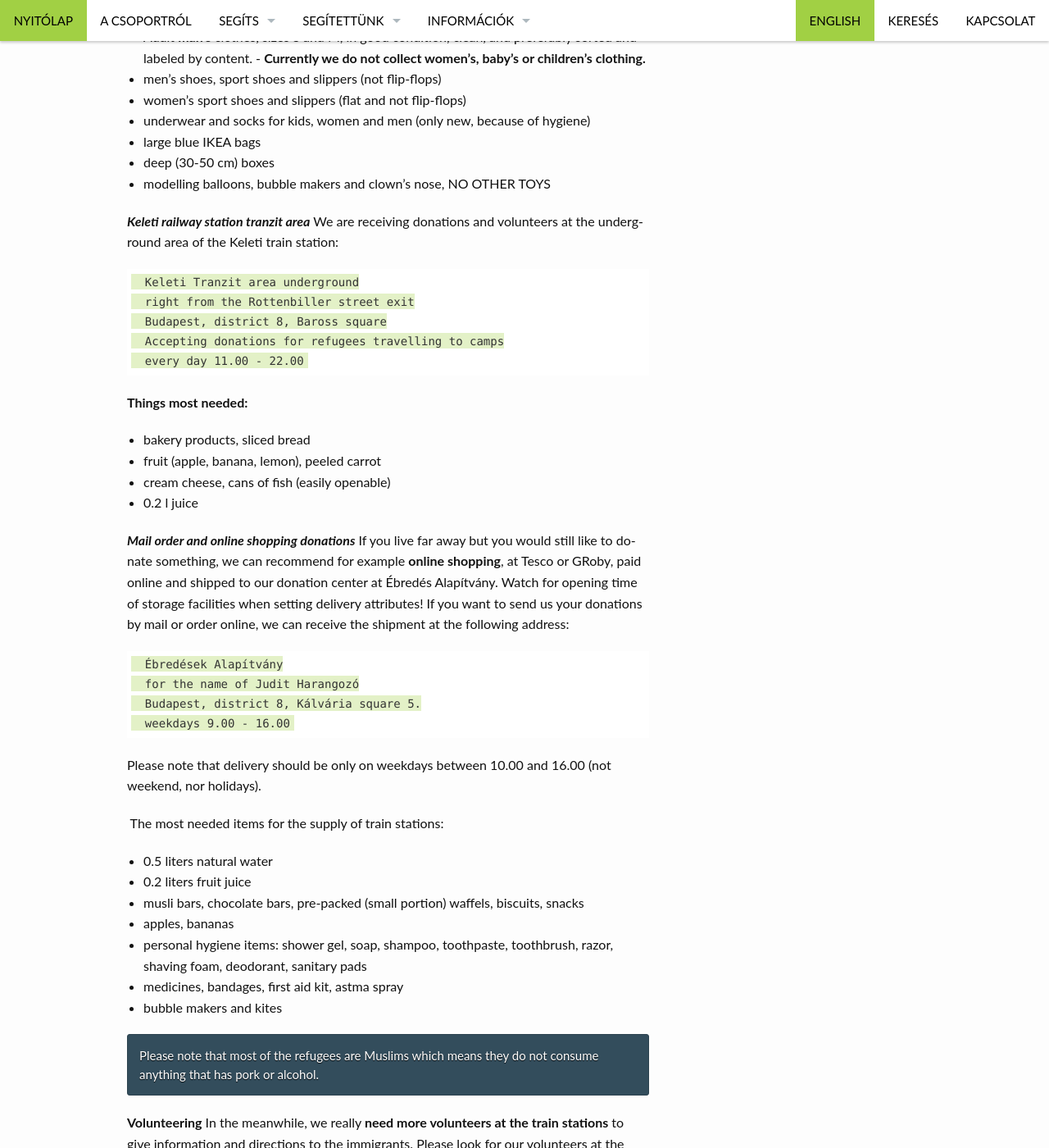
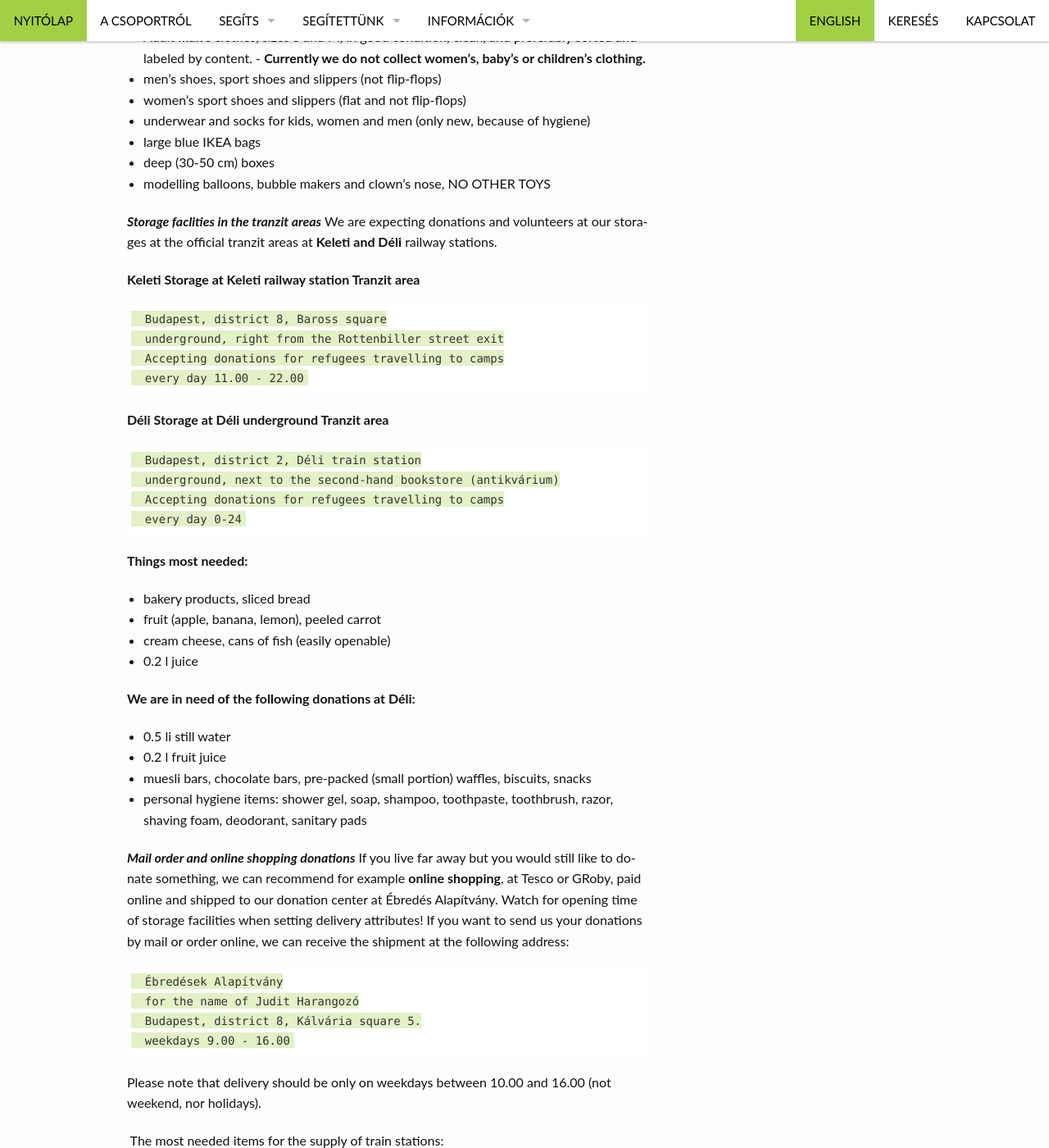
Before and after one commit to migaid/migaid.github.io, a Jekyll site: the page built from menu/english.md, in a window 1280 px wide and 1400 px high, scrolled down 1538 px. Shown: the whole window at 82% size. Built offline with Jekyll 4.4.1, drawn with Linux system fonts in a browser that asks for light colours.

Commit message:
aug 13 update

```diff
--- a/menu/english.md
+++ b/menu/english.md
@@ -49,14 +49,22 @@ Here we accept the following (please note that we cannot accept food or drinks h
 - deep (30-50 cm) boxes
 - modelling balloons, bubble makers and clown's nose, NO OTHER TOYS
 
-***Keleti railway station tranzit area***
-We are receiving donations and volunteers at the underground area of the Keleti train station:
+***Storage faclities in the tranzit areas***
+We are expecting donations and volunteers at our storages at the official tranzit areas at **Keleti and Déli** railway stations.
 
-      Keleti Tranzit area underground
-      right from the Rottenbiller street exit
+ **Keleti Storage at Keleti railway station Tranzit area**
+
       Budapest, district 8, Baross square
+      underground, right from the Rottenbiller street exit
       Accepting donations for refugees travelling to camps
       every day 11.00 - 22.00
+
+**Déli Storage at Déli underground Tranzit area**
+
+      Budapest, district 2, Déli train station
+      underground, next to the second-hand bookstore (antikvárium)
+      Accepting donations for refugees travelling to camps
+      every day 0-24
 
 <!--<iframe src="https://www.google.com/maps/embed?pb=!1m18!1m12!1m3!1d1347.7420789986747!2d19.081605084579945!3d47.499961616993176!2m3!1f0!2f0!3f0!3m2!1i1024!2i768!4f13.1!3m3!1m2!1s0x4741dc89ed85b587%3A0x6b75c3ede804dc7a!2zQnVkYXBlc3QsIEJhcm9zcyB0w6lyaSBhbHVsasOhcsOz!5e0!3m2!1sen!2shu!4v1439208100610" width="300" height="250" frameborder="0" style="border:0" allowfullscreen></iframe>-->
 
@@ -66,6 +74,14 @@ We are receiving donations and volunteers at the underground area of the Keleti
 - fruit (apple, banana, lemon), peeled carrot
 - cream cheese, cans of fish (easily openable)
 - 0.2 l juice
+
+
+**We are in need of the following donations at Déli:**
+- 0.5 li still water
+- 0.2 l fruit juice
+- muesli bars, chocolate bars, pre-packed (small portion) waffles, biscuits, snacks
+- personal hygiene items: shower gel, soap, shampoo, toothpaste, toothbrush, razor, shaving foam, deodorant, sanitary pads
+
 
 ***Mail order and online shopping donations***
 If you live far away but you would still like to donate something, we can recommend for example **online shopping**, at Tesco or GRoby, paid online and shipped to our donation center at Ébredés Alapítvány. Watch for opening time of storage facilities when setting delivery attributes!
```
Also changed, not shown: _posts/segits/2015-07-07-elelmiszer.md (+15 -3 lines).
